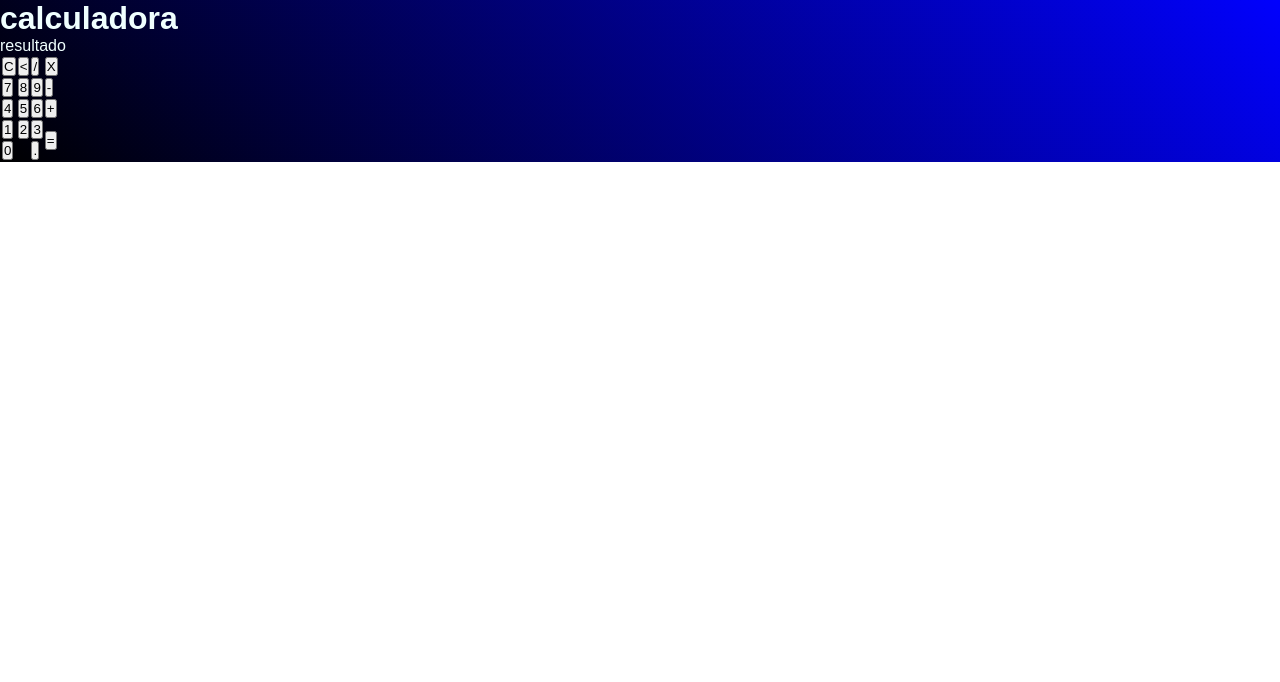
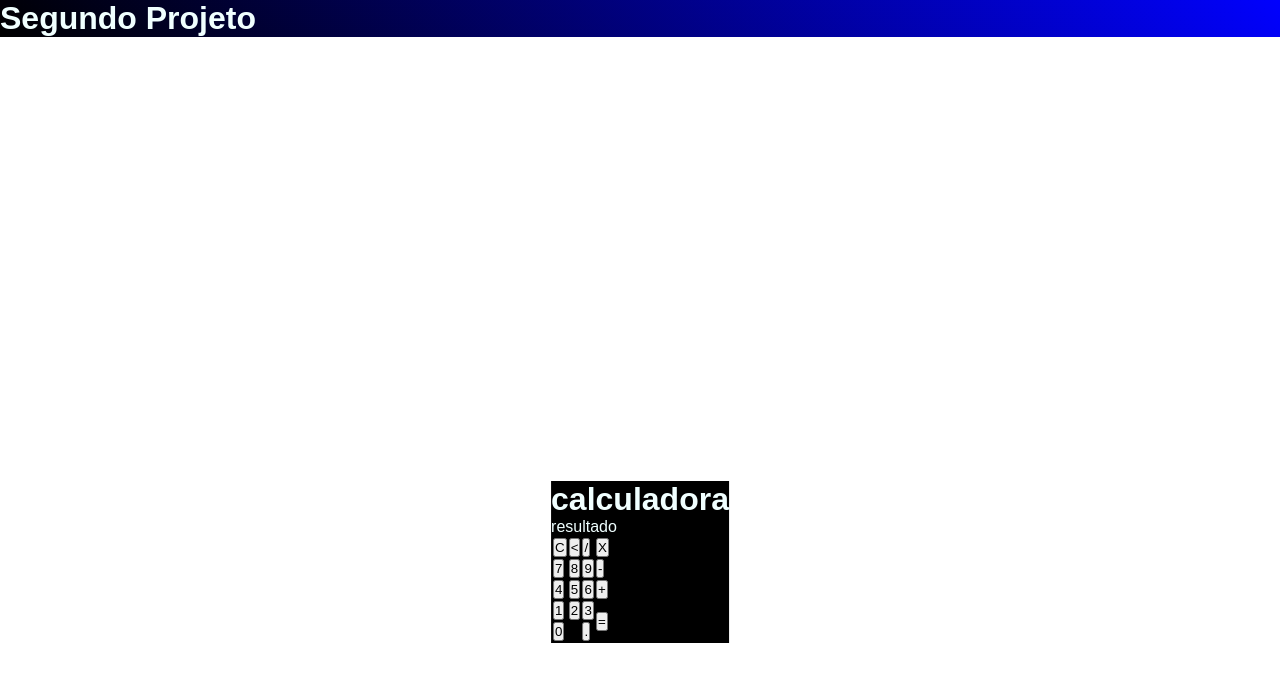
Before and after one commit to ErickSA194/ErickSilva, a plain HTML site: page index.html in a window 1280 px wide. Drawn offline with Linux system fonts and the light colour scheme.

Commit message:
centralizando uma div calculadora

```diff
--- a/index.html
+++ b/index.html
@@ -15,10 +15,19 @@
             color: azure;
             font-family: Arial, Helvetica, sans-serif;
         }
+        .calculadora{
+            position: absolute;
+            background-color: black;
+            top:50%;
+            left: 50%;
+            transform: translate(-50%,50%);
+
+        }
     </style>
 </head>
 <body>
     <div class="tela">
+        <h1>Segundo Projeto</h1>
     <div class="calculadora">
         <h1>calculadora</h1>
         <p id="resultado">resultado</p>
```
